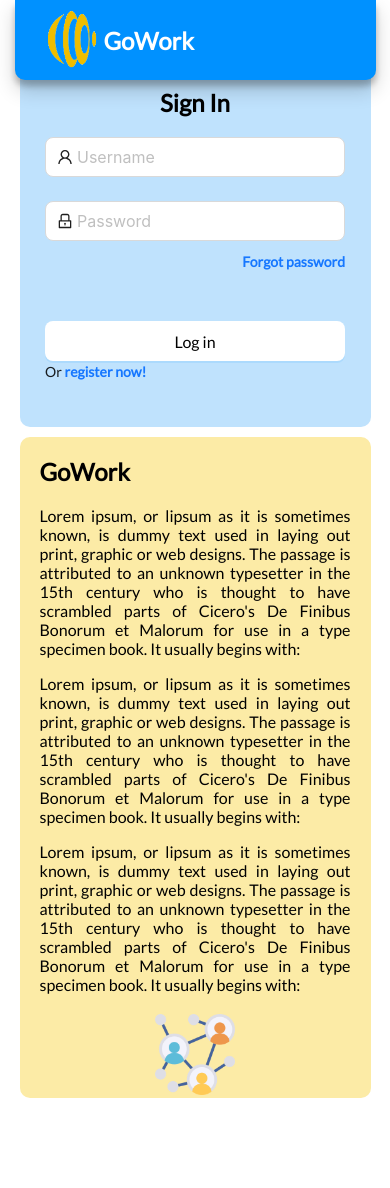
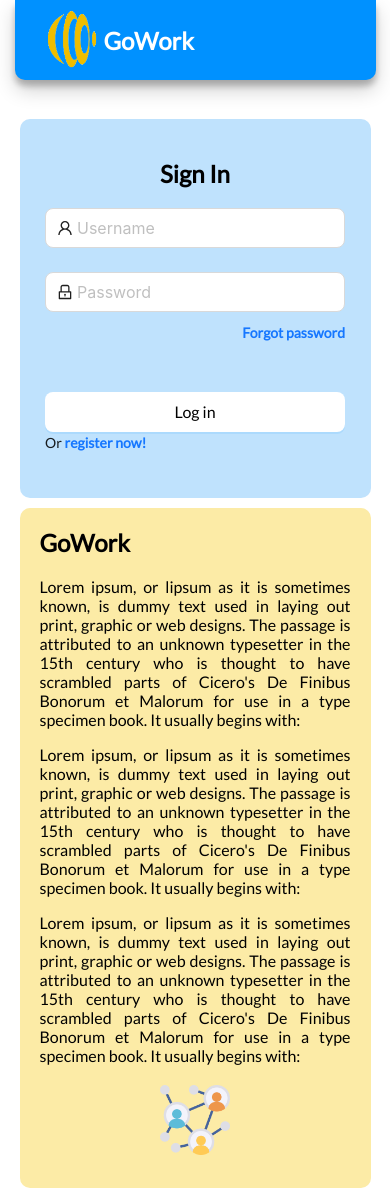
Before and after one commit to imagine-software-filip/gowork-frontend, a React (Create React App) app: page /login in a window 390 px wide. Before the commit the page ends 1098 px from the top, so only its background shows below. Built offline with nearby package versions, Linux system fonts and the light colour scheme.

Commit message:
Margins on footer and header fixed

```diff
--- a/src/components/SearchBarJobs.module.css
+++ b/src/components/SearchBarJobs.module.css
@@ -38,6 +38,7 @@
 
 .catButton {
     padding: 2px 12px;
+    background-color: #eee;
     border-radius: 10px;
     margin-right: 5px;
     margin-bottom: 5px;
--- a/src/screens/LoginScreen.js
+++ b/src/screens/LoginScreen.js
@@ -138,8 +138,13 @@ const LoginScreen = () => {
             Malorum for use in a type specimen book. It usually begins with:{" "}
           </p>
         </div>
-        <div style={{textAlign: "center"}}>
-        <img src={networkImg} alt="Freelancing" width="23%" />
+        <div style={{ textAlign: "center" }}>
+          <img
+            src={networkImg}
+            alt="Freelancing"
+            width="20%"
+            style={{ marginBottom: 30 }}
+          />
         </div>
       </div>
     </div>
--- a/src/screens/LoginScreen.module.css
+++ b/src/screens/LoginScreen.module.css
@@ -1,3 +1,9 @@
+.vStack {
+    display: flex;
+    flex-direction: column;
+    align-items: center;
+}
+
 .mainContainer {
     margin-top: 120px;
     border-radius: 10px;
@@ -74,8 +80,7 @@
         width: 300px;
     }
     .mainContainer {
-        margin-top: 320px;
-        margin-bottom: 200px;
+        margin-top: 400px;
         flex-direction: column;
         align-items: center;
     }
@@ -83,4 +88,9 @@
         width: 90%;
     }
 
+    .vStack {
+        display: flex;
+        flex-direction: column;
+    }
+
 }
--- a/src/screens/ProfileScreen.module.css
+++ b/src/screens/ProfileScreen.module.css
@@ -65,4 +65,8 @@
     .setting {
         text-align: left;
     }
+
+    .mainContainer {
+        margin-bottom: 100px;
+    }
   }
```
